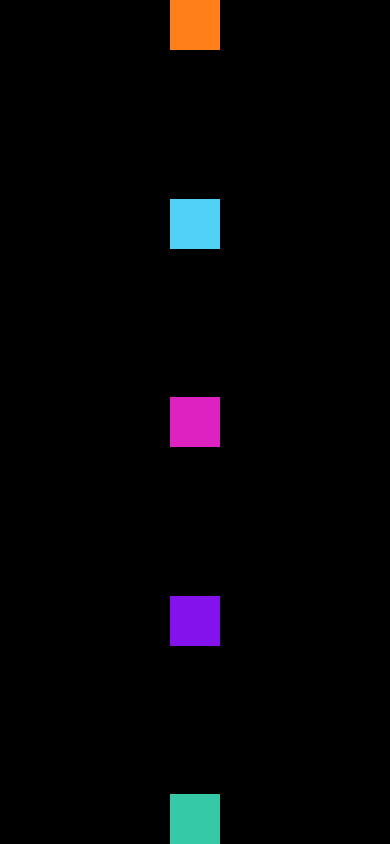
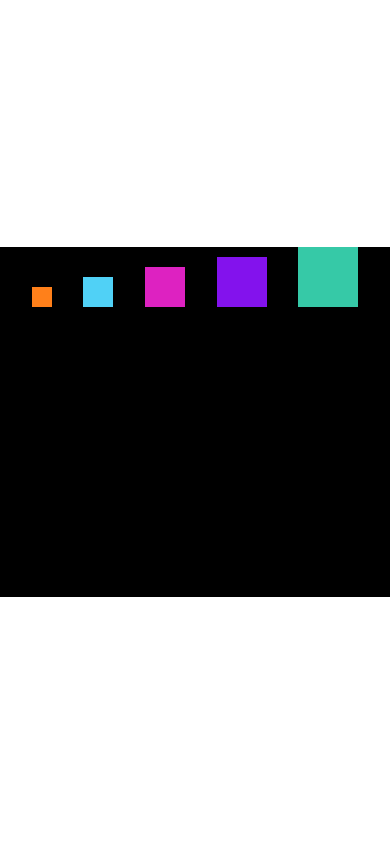
Before and after one commit to ricoroma-coder/react-testes, a React Native app: screen / in a window 390 px wide. Built offline with nearby package versions, Linux system fonts and the light colour scheme.

Commit message:
Flexbox #3

```diff
--- a/src/App.js
+++ b/src/App.js
@@ -39,6 +39,7 @@ import InputName from './componentes/InputName'
 
 import FlexboxV1 from './componentes/layout/FlexboxV1'
 import FlexboxV2 from './componentes/layout/FlexboxV2'
+import FlexboxV3 from './componentes/layout/FlexboxV3'
 
 export default () => (
     <SafeAreaView style={style.App}>
@@ -76,8 +77,9 @@ export default () => (
         <ListaProdutos />
         <ListaProdutosV2 />
         <InputName />
-        <FlexboxV1 />*/}
-        <FlexboxV2 />
+        <FlexboxV1 />
+        <FlexboxV2 />*/}
+        <FlexboxV3 />
     </SafeAreaView>
 )
 
--- /dev/null
+++ b/src/componentes/layout/FlexboxV3.js
@@ -0,0 +1,26 @@
+import React from 'react'
+import { View, StyleSheet } from 'react-native'
+import Quadrado from './Quadrado'
+
+export default props => {
+    return (
+        <View style={style.FlexV2}>
+            <Quadrado cor="#ff801a" lado={20} />
+            <Quadrado cor="#50d1f6" lado={30} />
+            <Quadrado cor="#dd22c1" lado={40} />
+            <Quadrado cor="#8312ed" lado={50} />
+            <Quadrado cor="#36c9a7" lado={60} />
+        </View>
+    )
+}
+
+const style = StyleSheet.create({
+    FlexV2: {
+        flexDirection: 'row',
+        justifyContent: 'space-evenly',
+        alignItems: 'baseline',
+        height: 350,
+        width: '100%',
+        backgroundColor: '#000'
+    }
+})
--- a/src/componentes/layout/Quadrado.js
+++ b/src/componentes/layout/Quadrado.js
@@ -2,7 +2,7 @@ import React from 'react'
 import { View, StyleSheet } from 'react-native'
 
 export default props => {
-    const lado = 50
+    const lado = props.lado || 50
     return (
         <View style={{
             height: lado,
```
